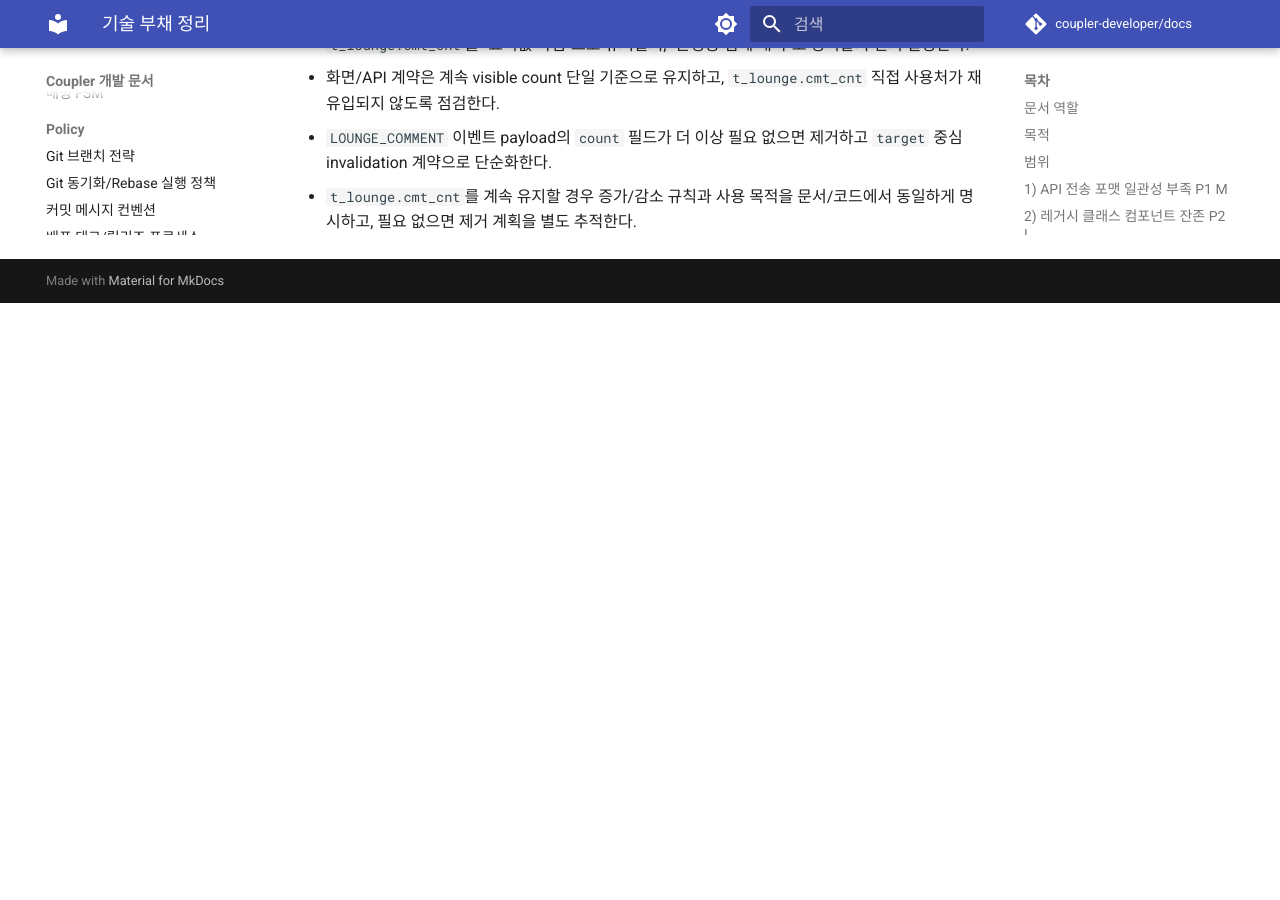
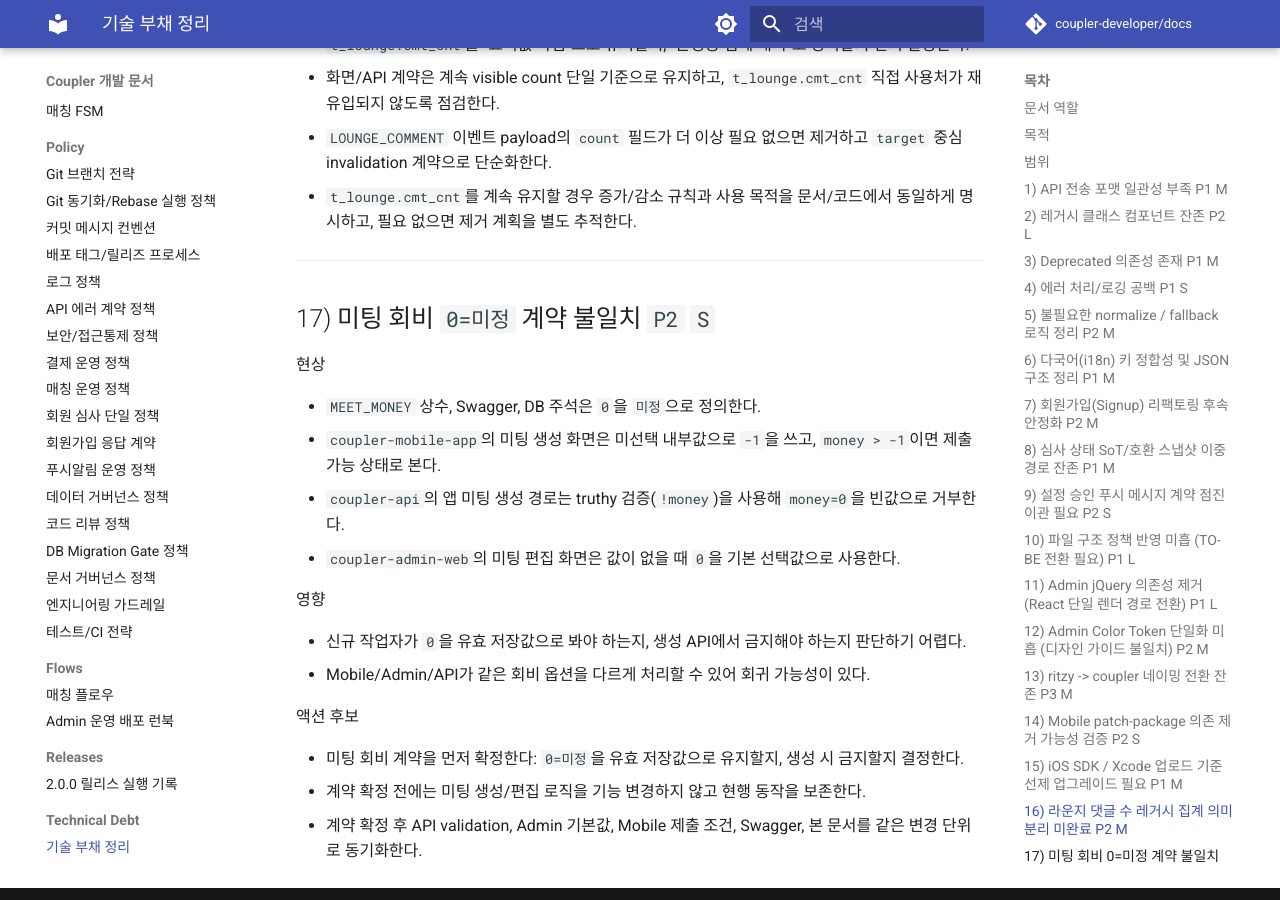
Before and after one commit to coupler-developer/docs, an MkDocs documentation site: the page built from content/technical-debt/technical-debt.md, in a window 1280 px wide and 900 px high, scrolled down 10734 px. Built offline with MkDocs 1.6.1 and Material for MkDocs 9.7.7, drawn with Linux system fonts in a browser that asks for light colours; comment, search, counter and statistics services are not loaded; before the commit the page ends 11037 px from its top, so only the background shows below that.

Commit message:
docs: 릴리스와 미팅 문서 안정성 보강

```diff
--- a/content/architecture/meeting-system.md
+++ b/content/architecture/meeting-system.md
@@ -102,9 +102,10 @@ stateDiagram-v2
 | 0    | 미정   |
 
 - `MEET_MONEY` 상수, Swagger, DB 주석은 `0`을 `미정`으로 정의한다.
-- 다만 모바일 모임 생성 화면의 미선택 내부값은 `-1`이고, 앱 생성 API는 `money=0`을 빈값으로 처리한다.
+- 모바일 모임 생성 화면의 미선택 내부값은 `-1`이고, 선택 완료 기준은 `money > -1`이다.
+- 앱 생성 API는 현재 truthy 검증(`!money`)을 사용하므로 `money=0`을 빈값으로 거부한다.
 - 관리자 편집 화면은 `0`을 기본 선택값으로 사용한다.
-- 따라서 `0`의 운영 의미(허용 가능한 저장값인지, 단순 미정 표시값인지)는 현재 구현 기준에서 일관되게 문서화돼 있지 않다.
+- 따라서 `0`의 운영 의미는 상수/Swagger/Admin 표시와 앱 생성 API 검증이 일치하지 않는 as-is 상태다. 후속 정리는 [기술 부채 정리](../technical-debt/technical-debt.md)의 미팅 회비 코드 계약 항목에서 추적한다.
 
 ### 분위기 (MEET_MOOD)
 
--- a/content/policy/release-process.md
+++ b/content/policy/release-process.md
@@ -284,6 +284,8 @@ git push origin "${TAG}"
 
 - 스토어 배포: 앱 바이너리(iOS/Android) 업데이트
 - OTA 배포: NextPush(CodePush)로 JS 번들 업데이트
+- iOS 스토어 업로드 전에는 현재 Apple 제출 기준을 만족하는 Xcode/iOS SDK로 빌드했는지 확인한다.
+- iOS 제출 기준 증빙은 `xcodebuild -version`과 `xcrun --sdk iphoneos --show-sdk-version` 실행 결과를 릴리즈 기록에 남긴다.
 
 ### 2) OTA 배포 (NextPush)
 
--- a/content/technical-debt/technical-debt.md
+++ b/content/technical-debt/technical-debt.md
@@ -368,3 +368,25 @@
 - 화면/API 계약은 계속 visible count 단일 기준으로 유지하고, `t_lounge.cmt_cnt` 직접 사용처가 재유입되지 않도록 점검한다.
 - `LOUNGE_COMMENT` 이벤트 payload의 `count` 필드가 더 이상 필요 없으면 제거하고 `target` 중심 invalidation 계약으로 단순화한다.
 - `t_lounge.cmt_cnt`를 계속 유지할 경우 증가/감소 규칙과 사용 목적을 문서/코드에서 동일하게 명시하고, 필요 없으면 제거 계획을 별도 추적한다.
+
+---
+
+## 17) 미팅 회비 `0=미정` 계약 불일치 `P2` `S`
+
+현상
+
+- `MEET_MONEY` 상수, Swagger, DB 주석은 `0`을 `미정`으로 정의한다.
+- `coupler-mobile-app`의 미팅 생성 화면은 미선택 내부값으로 `-1`을 쓰고, `money > -1`이면 제출 가능 상태로 본다.
+- `coupler-api`의 앱 미팅 생성 경로는 truthy 검증(`!money`)을 사용해 `money=0`을 빈값으로 거부한다.
+- `coupler-admin-web`의 미팅 편집 화면은 값이 없을 때 `0`을 기본 선택값으로 사용한다.
+
+영향
+
+- 신규 작업자가 `0`을 유효 저장값으로 봐야 하는지, 생성 API에서 금지해야 하는지 판단하기 어렵다.
+- Mobile/Admin/API가 같은 회비 옵션을 다르게 처리할 수 있어 회귀 가능성이 있다.
+
+액션 후보
+
+- 미팅 회비 계약을 먼저 확정한다: `0=미정`을 유효 저장값으로 유지할지, 생성 시 금지할지 결정한다.
+- 계약 확정 전에는 미팅 생성/편집 로직을 기능 변경하지 않고 현행 동작을 보존한다.
+- 계약 확정 후 API validation, Admin 기본값, Mobile 제출 조건, Swagger, 본 문서를 같은 변경 단위로 동기화한다.
```
Also changed, not shown: 3 other files.
